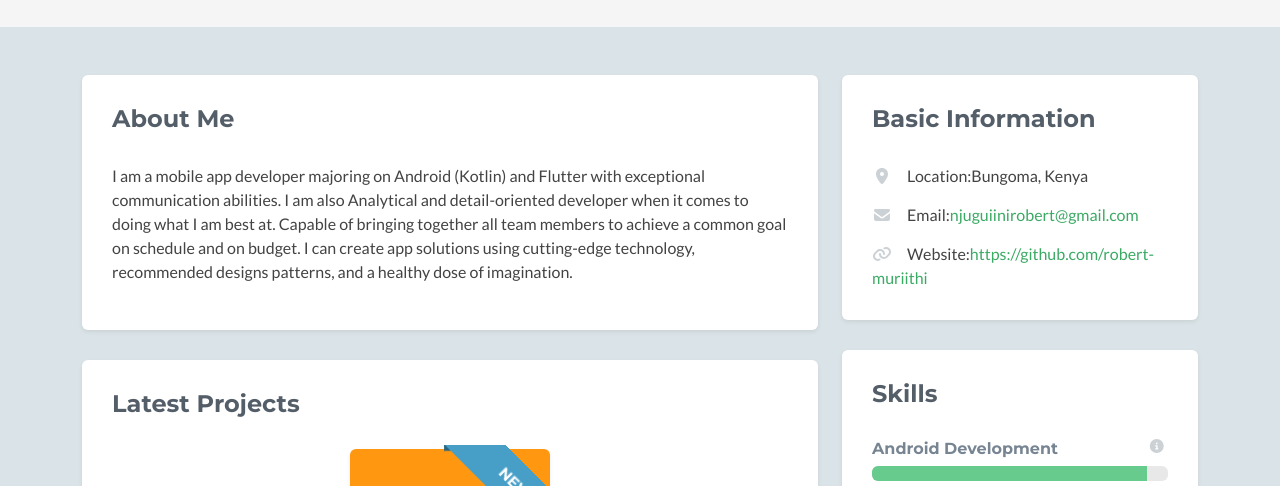
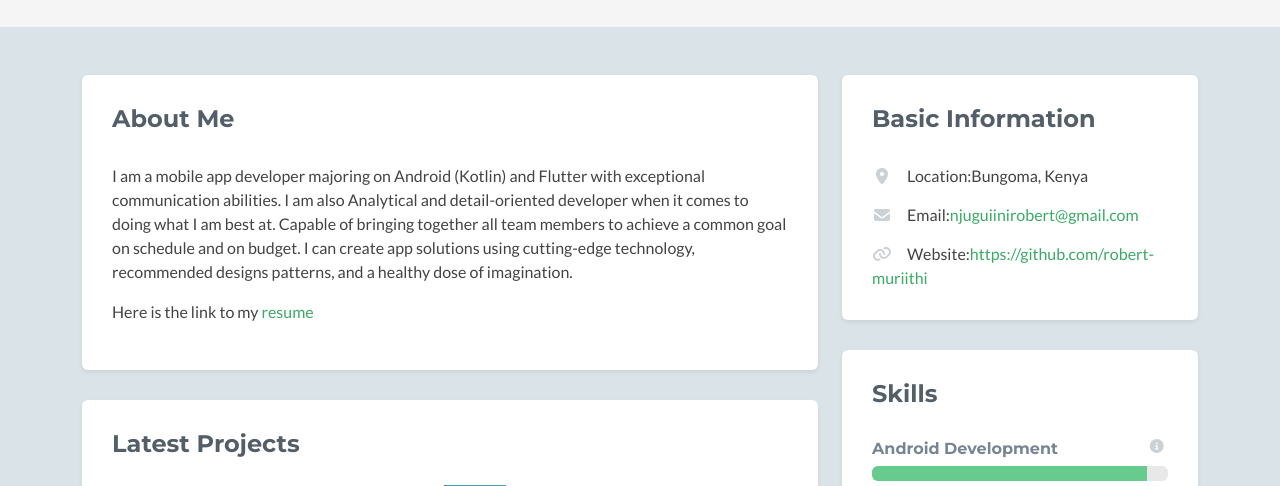
Before and after one commit to robert-muriithi/Portifolio, a plain HTML site: page index.html in a window 1280 px wide. Shown: the part 223-709 px from the top of the page. Drawn offline with nearby package versions, Linux system fonts and the light colour scheme; no server answers; a script that the page names is missing; some icons are missing.

Commit message:
Update index.html

```diff
--- a/index.html
+++ b/index.html
@@ -69,7 +69,7 @@
                         <h2 class="heading">About Me</h2>
                         <div class="content">
                             <p>I am a mobile app developer majoring on Android (Kotlin) and Flutter with exceptional communication abilities. I am also Analytical and detail-oriented developer when it comes to doing what I am best at. Capable of bringing together all team members to achieve a common goal on schedule and on   budget. I can create app solutions using cutting-edge technology, recommended designs patterns, and a healthy dose of imagination.</p>
-
+				<p> Here is the link to my<a href="https://1drv.ms/w/s!AtJ71cK0ljb-hDQGtEHFnf3HjTbO"> resume</a>
                         </div><!--//content-->
                     </div><!--//section-inner-->
                 </section><!--//section-->
```
